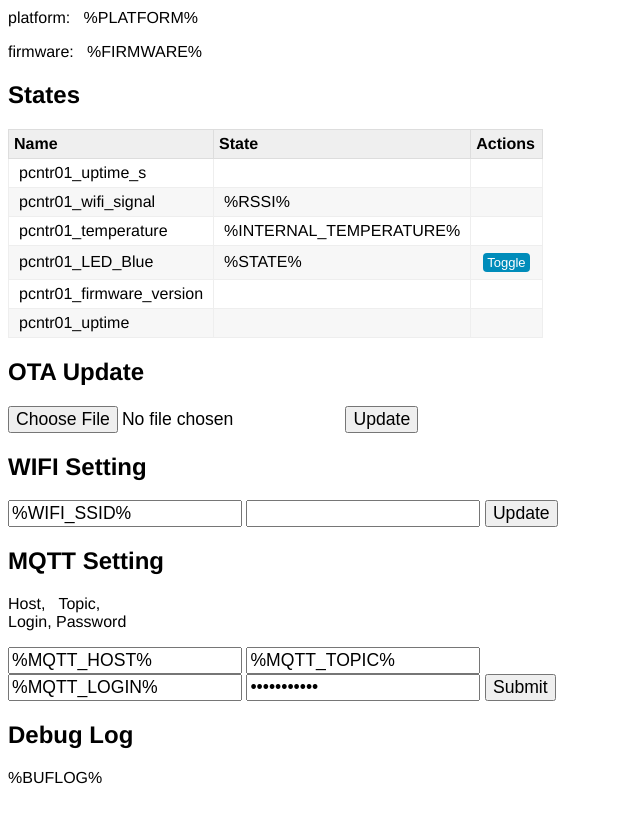
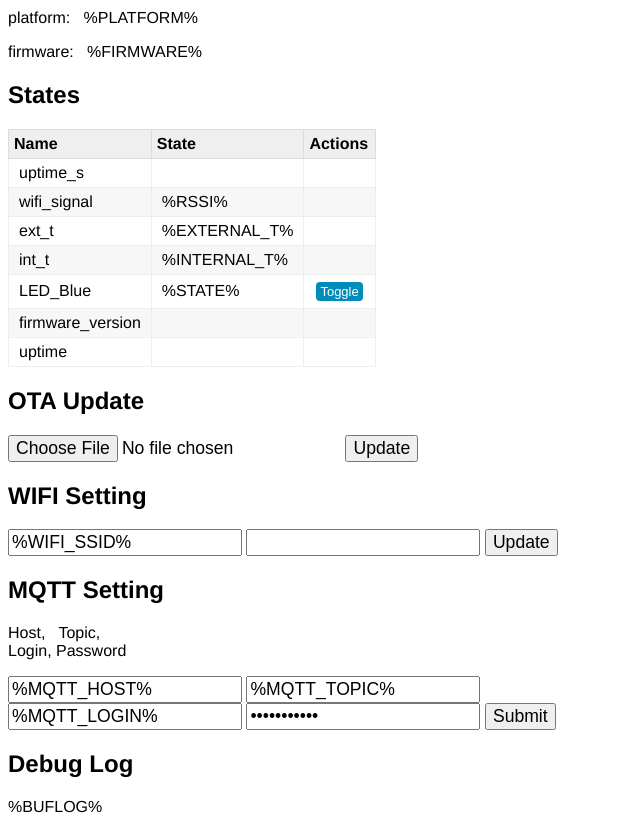
Before and after one commit to DocenkoG/esp32-pulsecounter, a plain HTML site: page data/index.html in a window 1280 px wide. Shown: the part 87-911 px from the top of the page, without its empty margins (0-640 px from the left). Before the commit the page ends 882 px from the top, so only its background shows below. Drawn offline with Linux system fonts and the light colour scheme.

Commit message:
Добавлен выносной датчик температуры, сокращены названия датчиков

```diff
--- a/data/index.html
+++ b/data/index.html
@@ -15,12 +15,13 @@
   <table class="table" id="states">
     <thead><tr><th>Name<th>State<th>Actions</thead>
     <tbody>
-      <tr><td>pcntr01_uptime_s</td><td></td><td></td>
-      <tr><td>pcntr01_wifi_signal</td><td>%RSSI%</td><td></td>
-      <tr><td>pcntr01_temperature</td><td>%INTERNAL_TEMPERATURE%</td><td></td>
-      <tr><td>pcntr01_LED_Blue</td><td>%STATE%</td><td><a href="/toggle"><button class="button">Toggle</button></a></td>
-      <tr><td>pcntr01_firmware_version</td><td></td><td></td>
-      <tr><td>pcntr01_uptime</td><td></td><td></td>
+      <tr><td>uptime_s</td><td></td><td></td>
+      <tr><td>wifi_signal</td><td>%RSSI%</td><td></td>
+      <tr><td>ext_t</td><td>%EXTERNAL_T%</td><td></td>
+      <tr><td>int_t</td><td>%INTERNAL_T%</td><td></td>
+      <tr><td>LED_Blue</td><td>%STATE%</td><td><a href="/toggle"><button class="button">Toggle</button></a></td>
+      <tr><td>firmware_version</td><td></td><td></td>
+      <tr><td>uptime</td><td></td><td></td>
     </tbody>
   </table>
   <h2>OTA Update</h2>
```
Also changed, not shown: 1 other file.
